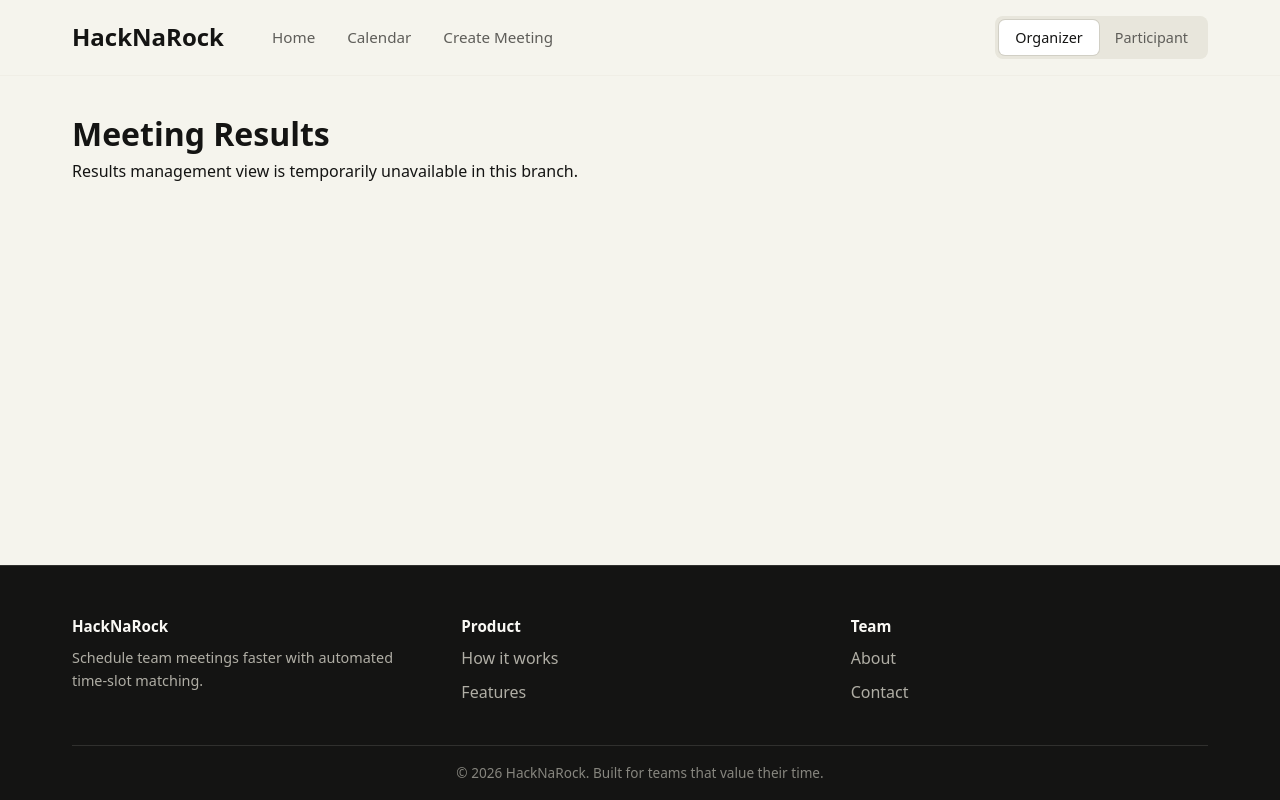
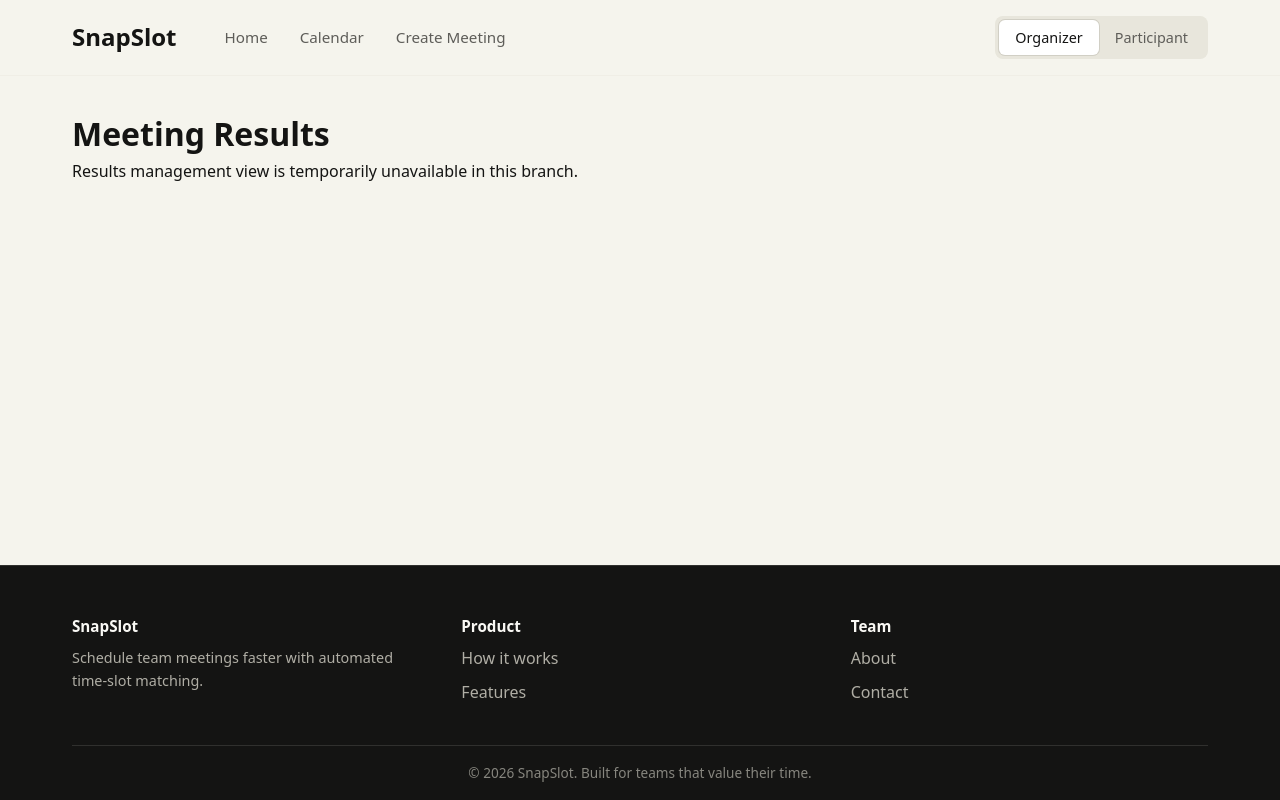
Before and after one commit to WSm-77/hacknarock, a React (Vite) app in the folder frontend/: page /meeting/1 in a window 1280 px wide. Built offline with nearby package versions, Linux system fonts and the light colour scheme.

Commit message:
feat: update branding in Header and Footer components

```diff
--- a/frontend/src/layout/Footer.tsx
+++ b/frontend/src/layout/Footer.tsx
@@ -11,7 +11,7 @@ export function Footer() {
       <div className="footer-container">
         <div className="footer-content">
           <div className="footer-section">
-            <h3>HackNaRock</h3>
+            <h3>SnapSlot</h3>
             <p>Schedule team meetings faster with automated time-slot matching.</p>
           </div>
 
@@ -33,7 +33,7 @@ export function Footer() {
         </div>
 
         <div className="footer-bottom">
-          <p>&copy; 2026 HackNaRock. Built for teams that value their time.</p>
+          <p>&copy; 2026 SnapSlot. Built for teams that value their time.</p>
         </div>
       </div>
     </footer>
--- a/frontend/src/layout/Header.tsx
+++ b/frontend/src/layout/Header.tsx
@@ -13,7 +13,7 @@ export function Header() {
       <div className="header-container">
         <div className="header-brand">
           <Link to="/" className="logo">
-            <span className="logo-text">HackNaRock</span>
+            <span className="logo-text">SnapSlot</span>
           </Link>
         </div>
 
--- a/frontend/src/layout/Layout.tsx
+++ b/frontend/src/layout/Layout.tsx
@@ -5,6 +5,7 @@
  */
 
 import type { ReactNode } from 'react';
+import { useLocation } from 'react-router-dom';
 import { Header } from './Header';
 import { Footer } from './Footer';
 
@@ -13,6 +14,13 @@ interface LayoutProps {
 }
 
 export function Layout({ children }: LayoutProps) {
+  const { pathname } = useLocation();
+  const isStandaloneRoute = pathname === '/' || pathname === '/create' || pathname.startsWith('/vote/');
+
+  if (isStandaloneRoute) {
+    return <>{children}</>;
+  }
+
   return (
     <div className="app-layout">
       <Header />
```
